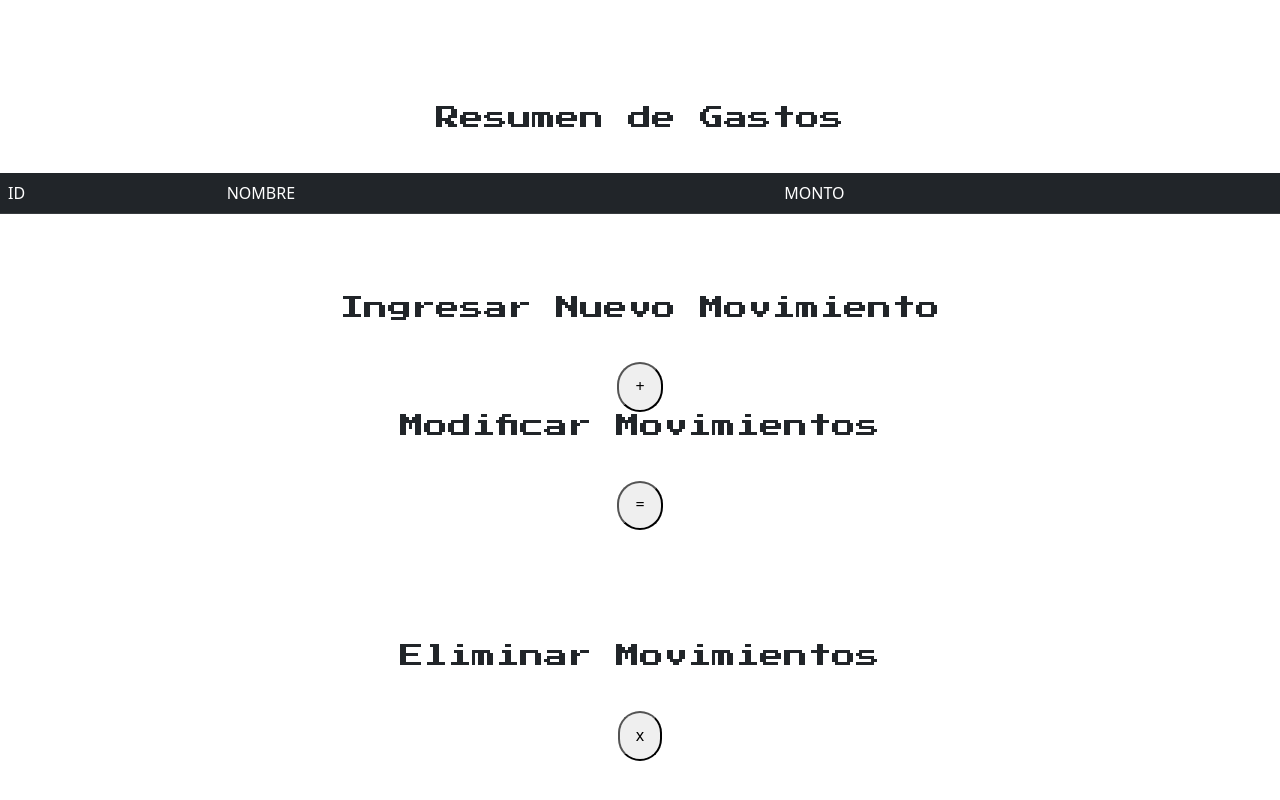
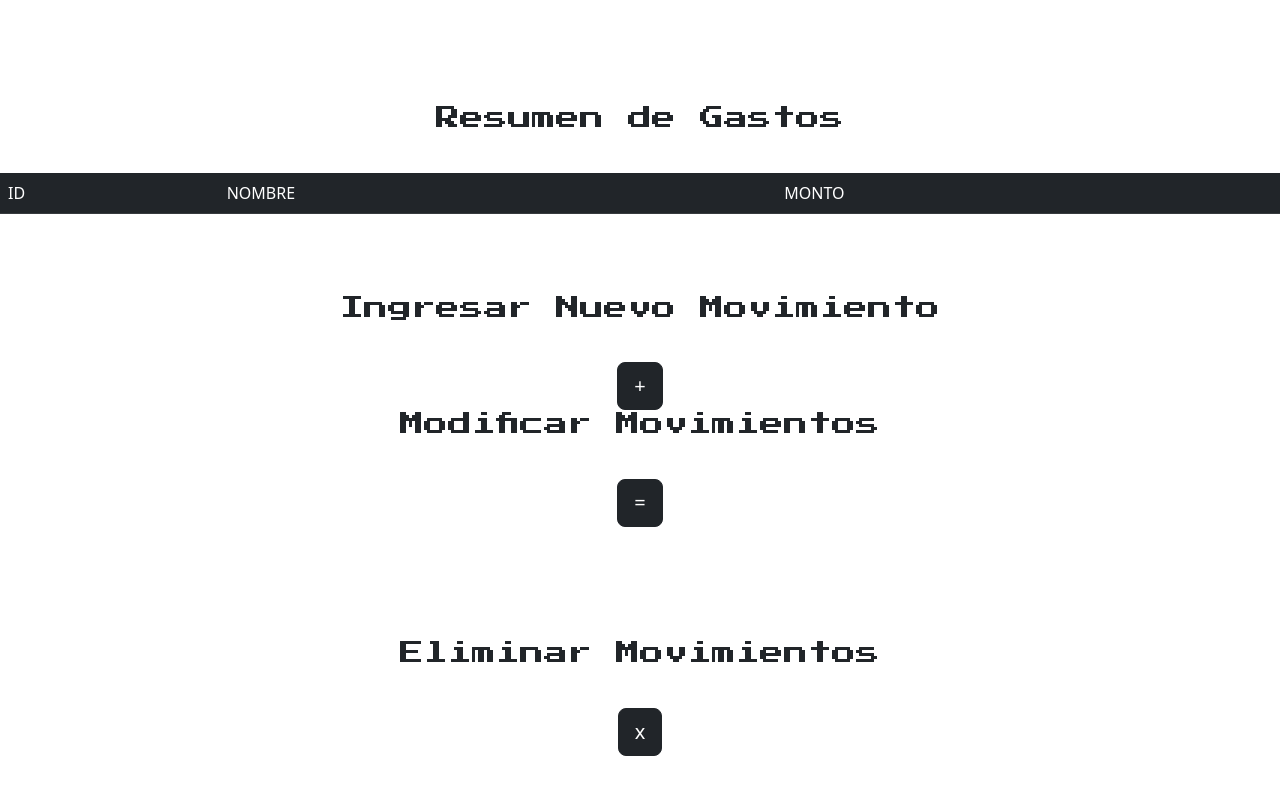
Before and after one commit to MattZubSch/cash_saver_v1, a plain HTML site: page index.html in a window 1280 px wide. Shown: the part 458-1258 px from the top of the page. Drawn offline with nearby package versions, Linux system fonts and the light colour scheme.

Commit message:
Primeros cambios para el desafio complementario

```diff
--- a/index.html
+++ b/index.html
@@ -66,7 +66,7 @@
             Ingresar Nuevo Movimiento
         </h2>
         <div class="contenedorBtn">
-            <button id="btnIngSecundario" class="btnSecundario">+</button>
+            <button id="btnIngSecundario" class="btn btn-dark btn-lg">+</button>
         </div>
         <div id="formDeCarga">
 
@@ -76,7 +76,7 @@
             Modificar Movimientos
         </h2>
         <div class="contenedorBtn">
-            <button id="btnModSecundario" class="btnSecundario">=</button>
+            <button id="btnModSecundario" class="btn btn-dark btn-lg">=</button>
         </div>
         <div id="modificarMov">
             <div id="formMod">
@@ -103,7 +103,7 @@
             Eliminar Movimientos
         </h2>
         <div class="contenedorBtn">
-            <button id="btnDelSecundario" class="btnSecundario">x</button>
+            <button id="btnDelSecundario" class="btn btn-dark btn-lg">x</button>
         </div>
         <div id="eliminarMov">
             <div id="formDel">
```
Also changed, not shown: 1 other file.
